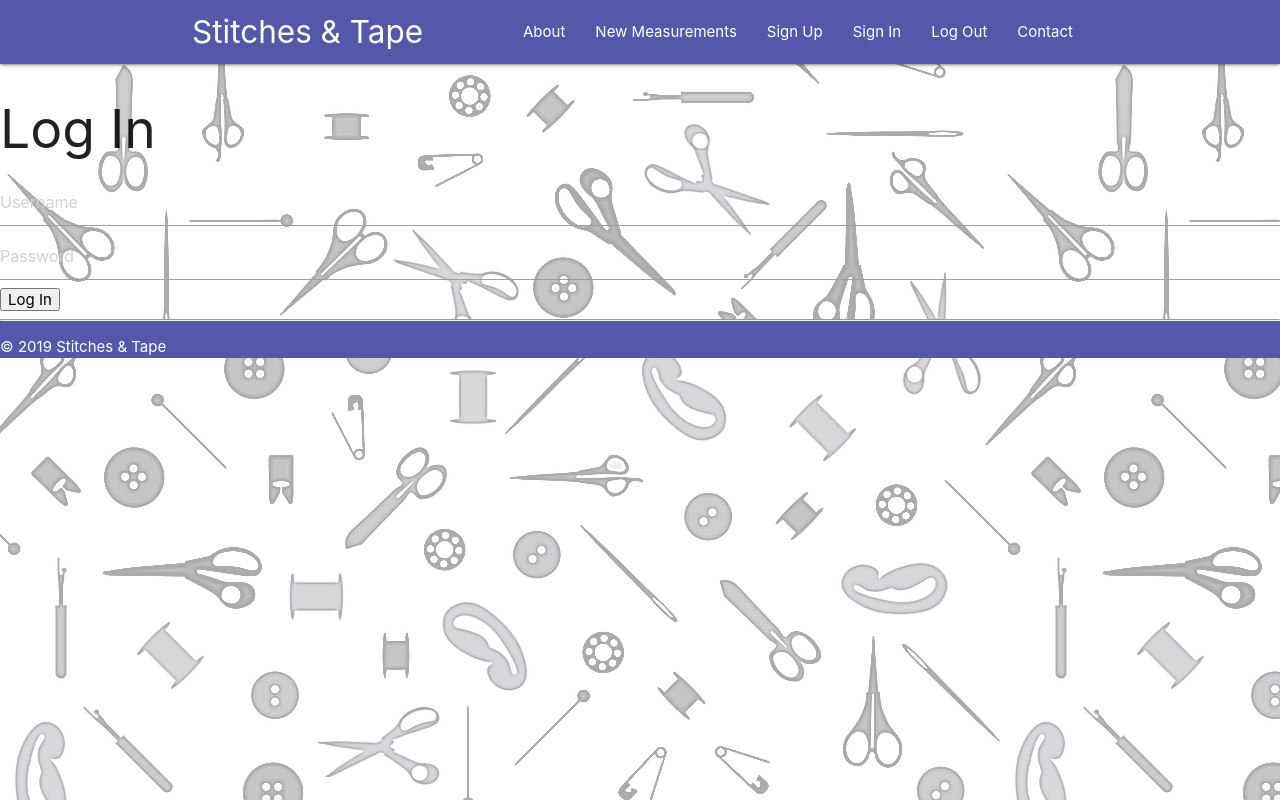
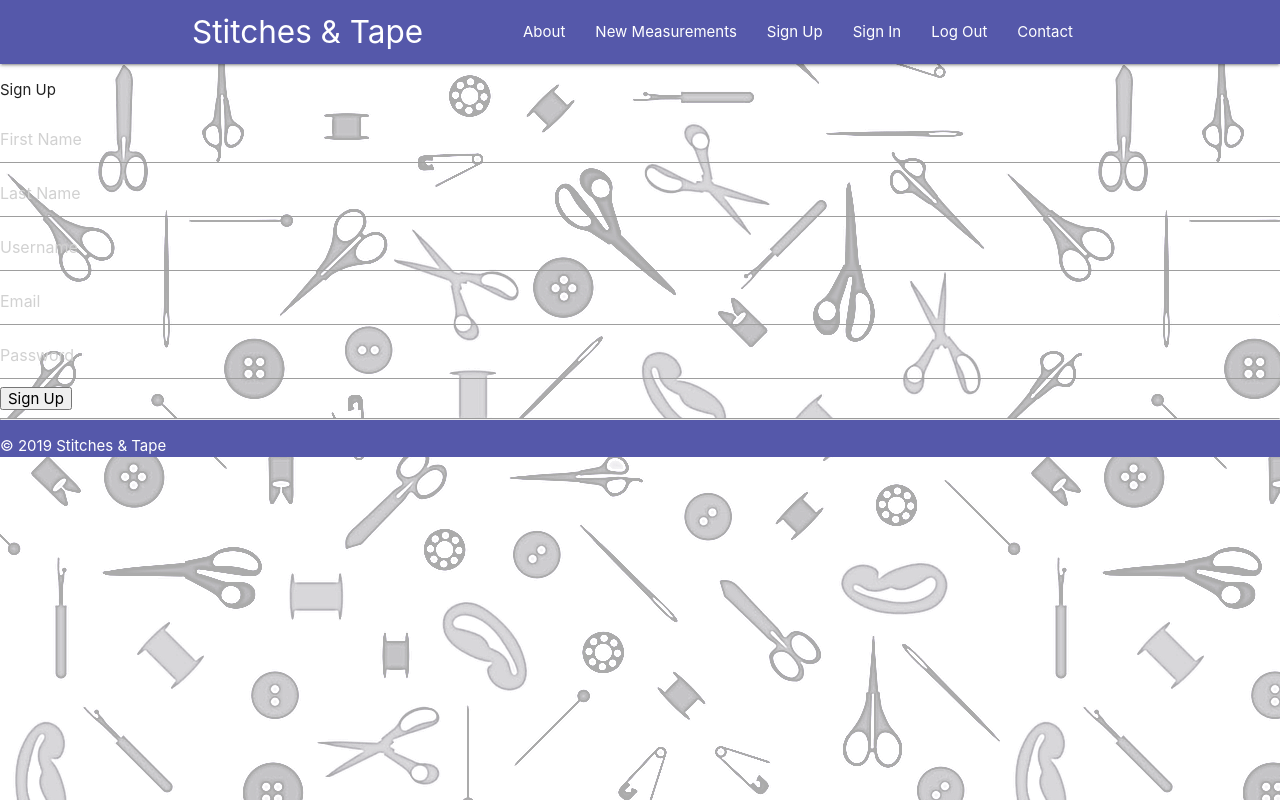
Before and after one commit to wgonz94/Stitches-Tape, a React (Create React App) app in the folder client/: page /signup in a window 1280 px wide. Built offline with nearby package versions, Linux system fonts and the light colour scheme.

Commit message:
deleted line of code that was not relevant to signup page

```diff
--- a/client/src/pages/Account/SignUp.js
+++ b/client/src/pages/Account/SignUp.js
@@ -3,21 +3,28 @@ import 'whatwg-fetch'
 
 import { getFromStorage, setInStorage } from './../../utils/storage';
 
-    export default class SignIn extends Component {
+    export default class SignUp extends Component {
       constructor(props) {
         super(props);
 
         this.state = {
           isLoading: true,
-          isLoggedIn: '',
-          signInError: '',
-          signInUsername: '',
-          signInPassword: '',
-        }
-        this.onChangeSignInUsername = this.onChangeSignInUsername.bind(this)
-        this.onChangeSignInPassword = this.onChangeSignInPassword.bind(this)
+          signUpError: '',
+          signUpFirstName: "",
+          signUpLastName: "",
+          signUpUsername: "",
+          signUpEmail: "",
+          signUpPassword: "",
+          signUpUpdatesBox: false,
+        };
 
-        this.onSignIn = this.onSignIn.bind(this)
+        this.onChangeSignUpEmail = this.onChangeSignUpEmail.bind(this)
+        this.onChangeSignUpPassword = this.onChangeSignUpPassword.bind(this)
+        this.onChangeSignUpUsername = this.onChangeSignUpUsername.bind(this)
+        this.onChangeSignUpFirstName = this.onChangeSignUpFirstName.bind(this)
+        this.onChangeSignUpLastName = this.onChangeSignUpLastName.bind(this)
+
+        this.onSignUp = this.onSignUp.bind(this);
       }
 
       componentDidMount() {
@@ -32,7 +39,7 @@ import { getFromStorage, setInStorage } from './../../utils/storage';
               this.setState({
               token,
               isLoading: false
-            })
+            });
             } else {
               this.setState({
                 isLoading: false,
@@ -46,64 +53,90 @@ import { getFromStorage, setInStorage } from './../../utils/storage';
         }
       }
 
-      onChangeSignInUsername(event) {
+      onChangeSignUpEmail(event) {
         this.setState({
-          signInUsername: event.target.value,
+          signUpEmail: event.target.value,
         })
       }
-      onChangeSignInPassword(event) {
+      onChangeSignUpPassword(event) {
         this.setState({
-          signInPassword: event.target.value,
+          signUpPassword: event.target.value,
+        })
+      }
+      onChangeSignUpUsername(event) {
+        this.setState({
+          signUpUsername: event.target.value,
+        })
+      }
+      onChangeSignUpFirstName(event) {
+        this.setState({
+          signUpFirstName: event.target.value,
+        })
+      }
+      onChangeSignUpLastName(event) {
+        this.setState({
+          signUpLastName: event.target.value,
         })
       }
 
-      onSignIn() {
+      onSignUp(){
         //Grab State
         const {
-          signInUsername,
-          signInPassword,
+          signUpFirstName,
+          signUpLastName,
+          signUpEmail,
+          signUpPassword,
+          signUpUsername
         }= this.state;
 
         this.setState({
           isLoading: true,
         })
-        console.log(signInUsername)
-        console.log(signInPassword)
+        console.log(signUpFirstName)
+        console.log(signUpLastName)
+        console.log(signUpUsername)
+        console.log(signUpEmail)
+        console.log(signUpPassword)
+
 
         //Post request to backend
-        fetch('/api/account/login', {
-          method: 'POST',
+        fetch("/api/signup", {
+          method: "POST",
           headers: {
-            'Content-Type': 'application/json',
-            'Accept': 'application/json',
+            "Content-Type": "application/json",
+            "Accept": "application/json"
           },
           body: JSON.stringify({
-            username: signInUsername,
-            password: signInPassword,
-          }),
+            firstName: signUpFirstName,
+            lastName: signUpLastName,
+            email: signUpEmail,
+            password: signUpPassword,
+          }
+          ),
         }).then(res => res.json())
           .then(json => {
+            console.log("json", json)
             if(json.success){
-              console.log('Grabbing a token')
-              setInStorage('the_main_app', { token: json.token });
               this.setState({
-                signInError: json.message,
                 isLoading: false,
-                signInUsername: '',
-                signInPassword: '',
-                token: json.token,
+                signUpEmail: "",
+                signUpPassword: "",
+                signUpFirstName: "",
+                signUpLastName: "",
               });
             }else {
               this.setState({
-                signInError: json.message,
+                signUpError: json.message,
                 isLoading: false,
               });
             }
-          });
+          }
+          ).catch(error => {
+            throw(error);
+        });
       }
-
       validateForm() {
-        return this.state.signInUsername.length > 0 && this.state.signInPassword.length > 0;
+        return this.state.email.length > 0 && this.state.password.length > 0;
       }
 
       handleChange = event => {
@@ -121,9 +154,11 @@ import { getFromStorage, setInStorage } from './../../utils/storage';
         const {
           isLoading,
           token,
-          signInError,
-          signInUsername,
-          signInPassword,
+          signUpFirstName,
+          signUpLastName,
+          signUpEmail,
+          signUpPassword,
+          signUpError
         } = this.state;
 
         if(isLoading) {
@@ -134,35 +169,21 @@ import { getFromStorage, setInStorage } from './../../utils/storage';
           return (
           <div>
             <div>
-              {
-                (signInError) ? (
-                  <p>{signInError}</p>
+            {
+                (signUpError) ? (
+                  <p>{signUpError}</p>
                 ) : (null)
               }
-                <h2>Log In</h2>
-                <input
-                  type="email"
-                  placeholder="Username"
-                  value={this.signInUsername}
-                  onChange={this.onChangeSignInUsername}
-                  />
-                <input
-                  type="password"
-                  placeholder="Password"
-                  value={this.signInPassword}
-                  onChange={this.onChangeSignInPassword}
-                  />
-                <button onClick={this.onSignIn}>Log In</button>
+                <p>Sign Up</p>
+                <input type="text" placeholder="First Name" value={this.signUpFirstName} onChange={this.onChangeSignUpFirstName}/>
+                <input type="text" placeholder="Last Name" value={this.signUpLastName} onChange={this.onChangeSignUpLastName}/>
+                <input type="text" placeholder="Username" value={this.signUpUsername} onChange={this.onChangeSignUpUsername}/>
+                <input type="email" placeholder="Email" value={this.signUpEmail} onChange={this.onChangeSignUpEmail}/>
+                <input type="password" placeholder="Password" value={this.signUpPassword} onChange={this.onChangeSignUpPassword}/>
+                <button onClick={this.onSignUp}>Sign Up</button>
             </div>
+          </div>)
+        }
 
-
-          </div>
-          )
-        }
-        return (
-          <div>
-      <p>Signed In!</p>
-          </div>
-        )
       }
     }
```
